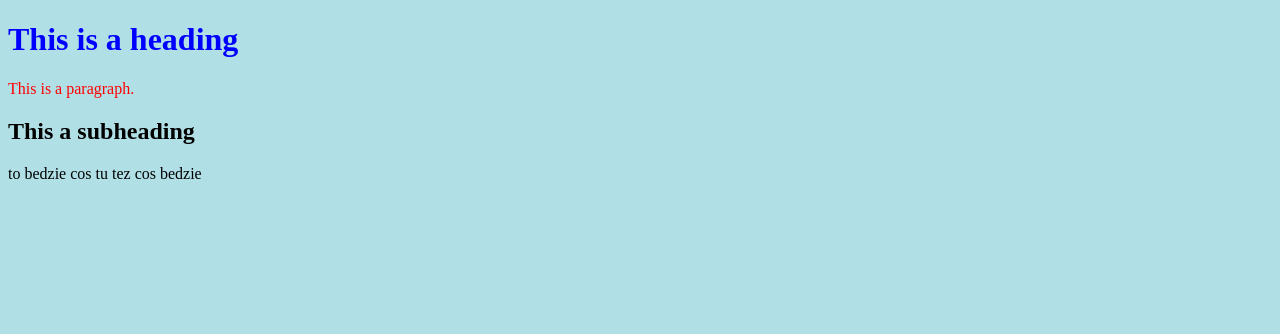
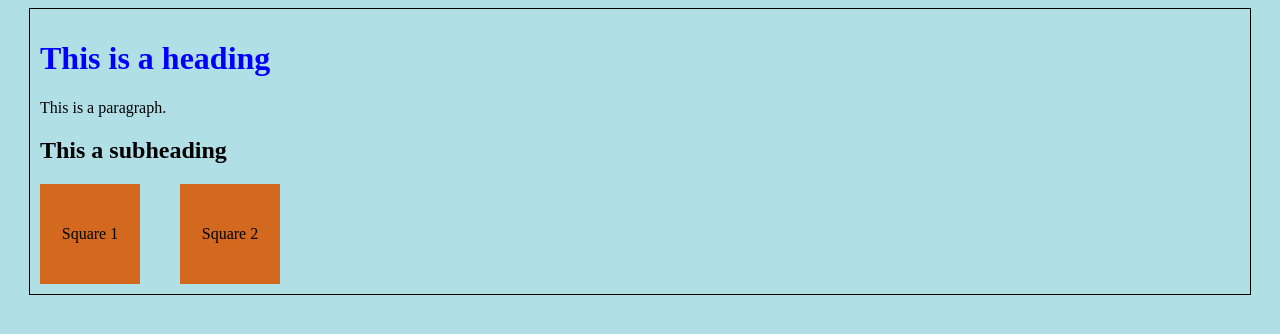
Before and after one commit to blackheim502/HTML_playground, a plain HTML site: page index.html in a window 1280 px wide. Drawn offline with Linux system fonts and the light colour scheme.

Commit message:
entymon - lesson 1

```diff
--- a/index.html
+++ b/index.html
@@ -2,24 +2,21 @@
 <html>
     <head>
         <title>HTML Tutorial</title>
-        <style>
-            body {background-color: powderblue;}
-            h1   {color: blue;}
-            p    {color: red;}
-            </style>
+        <link rel="stylesheet" href="styles.css">
     </head>
-
 <body>
-
-<h1>This is a heading</h1>
-<p>This is a paragraph.</p>
-<h2>This a subheading</h2>
-<span>
-    to bedzie cos
-</span>
-<span>
-    tu tez cos bedzie
-</span>
-
+    <div class="content">
+        <h1>This is a heading</h1>
+        <p>This is a paragraph.</p>
+        <h2>This a subheading</h2>
+        <div class="parent-square">
+            <div class="square">
+                <p>Square 1</p>
+            </div>
+            <div class="square">
+                <p>Square 2</p>
+            </div>
+        </div>
+    </div>
 </body>
 </html>
--- /dev/null
+++ b/styles.css
@@ -0,0 +1,24 @@
+.content {
+    width: 1200px;
+    margin: 0 auto;
+    border: 1px solid black;
+    padding: 10px;
+}
+.parent-square {
+    overflow: hidden;
+}
+.parent-square .square {
+    margin-right: 40px;
+    float: left;
+    width: 100px;
+    height: 100px;
+    background-color: chocolate;
+    text-align: center;
+}
+
+.parent-square .square > p {
+    padding-top: 25%;
+}
+
+body {background-color: powderblue;}
+h1   {color: blue;}
```
